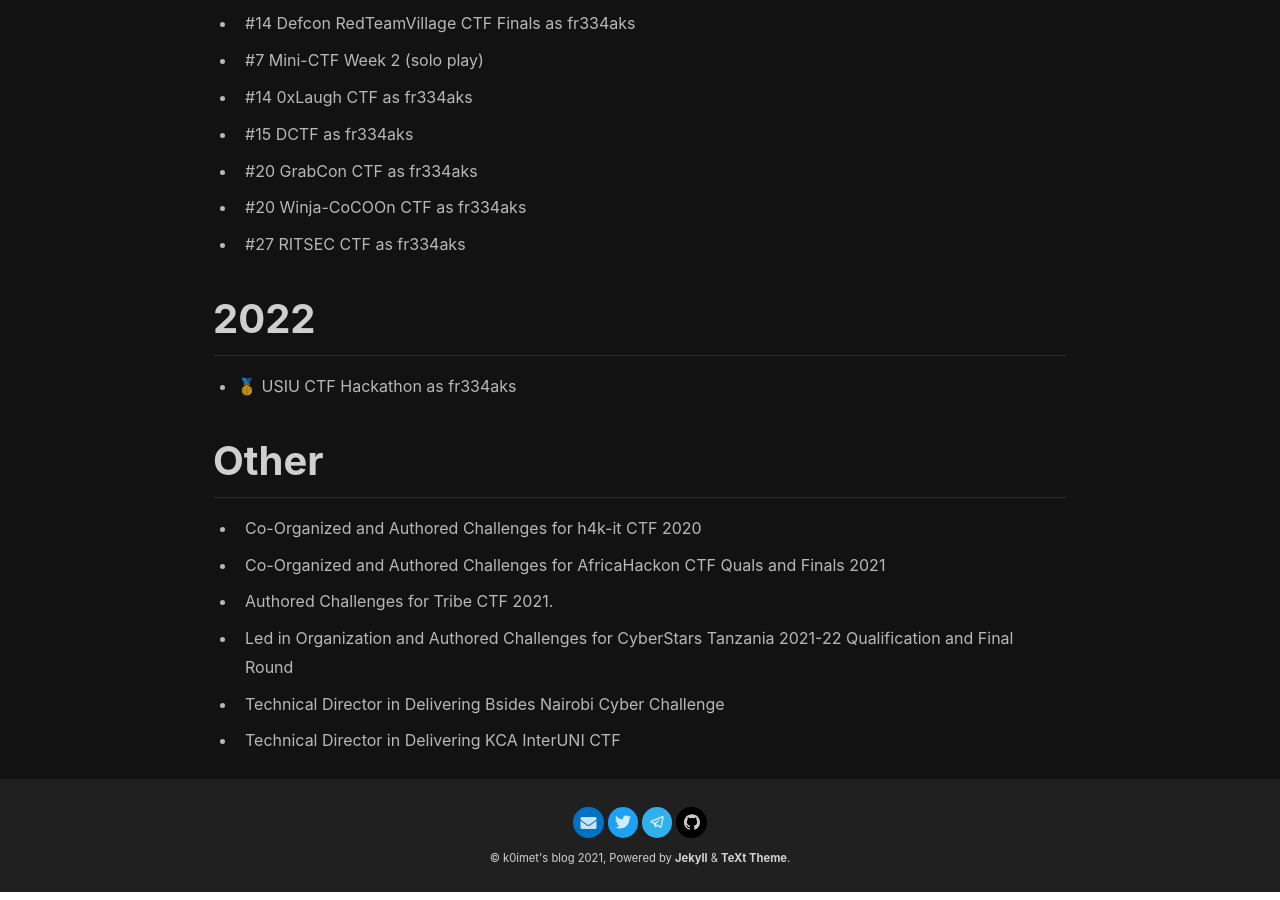
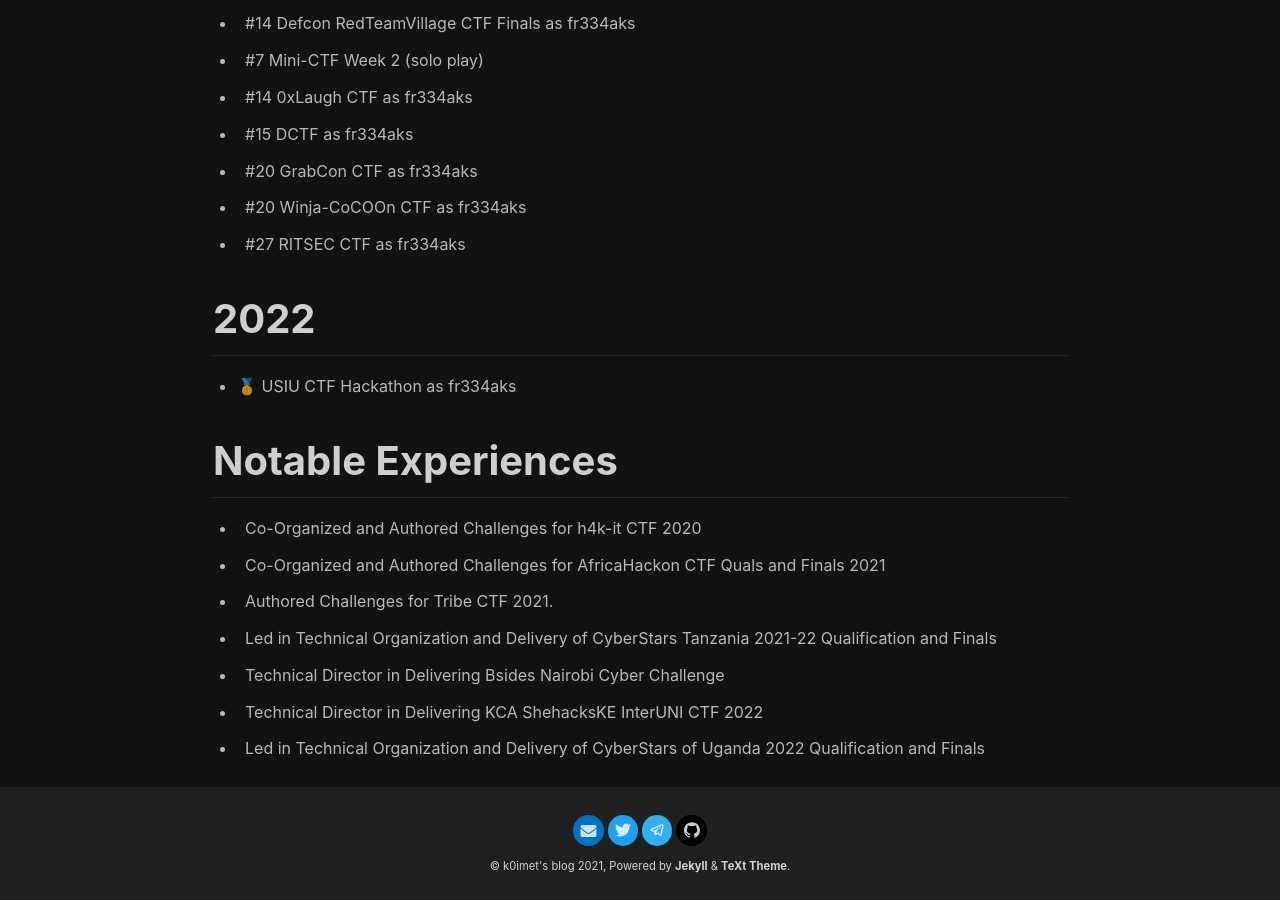
Before and after one commit to k0imet/repo, a Jekyll site: the page built from about.md, in a window 1280 px wide and 900 px high, scrolled down 1101 px. Built offline with Jekyll 4.4.1, drawn with Linux system fonts in a browser that asks for light colours; nearby versions of some CDN libraries.

Commit message:
Update about.md

```diff
--- a/about.md
+++ b/about.md
@@ -89,7 +89,7 @@ Below are some of my/our achievements.
 
 - 🥇 USIU CTF Hackathon as fr334aks
 
-# Other
+# Notable Experiences
 
 - Co-Organized and Authored Challenges for h4k-it CTF 2020
 
@@ -97,8 +97,10 @@ Below are some of my/our achievements.
 
 - Authored Challenges for Tribe CTF 2021.
 
-- Led in Organization and Authored Challenges for CyberStars Tanzania 2021-22 Qualification and Final Round
+- Led in Technical Organization and Delivery of CyberStars Tanzania 2021-22 Qualification and Finals
 
 - Technical Director in Delivering Bsides Nairobi Cyber Challenge
 
-- Technical Director in Delivering KCA InterUNI CTF
+- Technical Director in Delivering KCA ShehacksKE InterUNI CTF 2022
+
+- Led in Technical Organization and Delivery of CyberStars of Uganda 2022 Qualification and Finals
```
